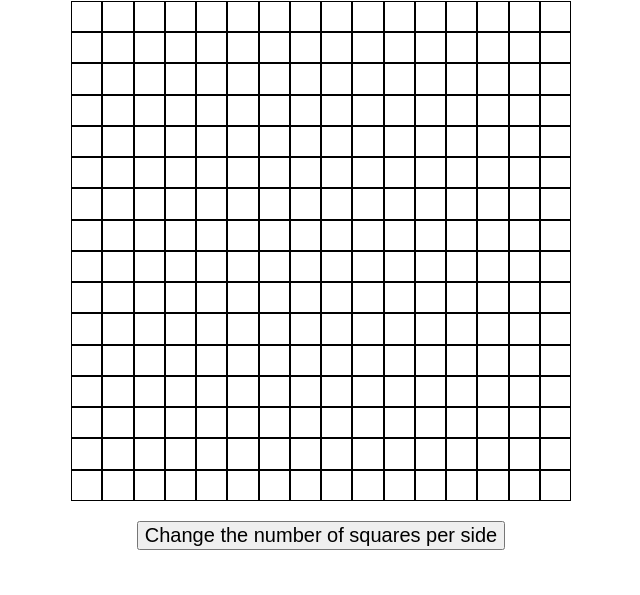
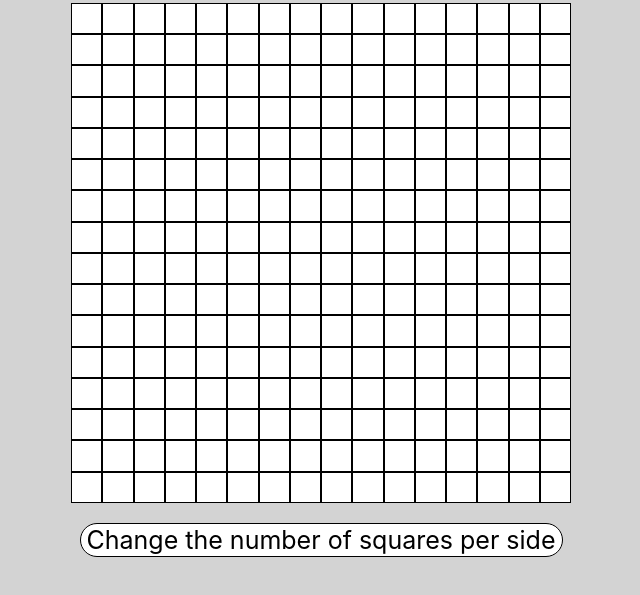
Before and after one commit to juancorax/odin-etch-a-sketch, a plain HTML site: page index.html in a window 1280 px wide. Shown: the part 79-674 px from the top of the page, without its empty margins (319-959 px from the left). Drawn offline with Linux system fonts and the light colour scheme.

Commit message:
feat: improve styles

```diff
--- a/style.css
+++ b/style.css
@@ -4,6 +4,21 @@ body {
   flex-direction: column;
   align-items: center;
   justify-content: center;
+  font-family:
+    -apple-system,
+    BlinkMacSystemFont,
+    avenir next,
+    avenir,
+    segoe ui,
+    helvetica neue,
+    helvetica,
+    Cantarell,
+    Ubuntu,
+    roboto,
+    noto,
+    arial,
+    sans-serif;
+  background-color: #d3d3d3;
 }
 
 #column-container {
@@ -29,5 +44,30 @@ body {
 
 #grid-size-button {
   margin-top: 20px;
-  font-size: 20px;
+  border: 1px solid black;
+  border-radius: 20px;
+  font-family:
+    -apple-system,
+    BlinkMacSystemFont,
+    avenir next,
+    avenir,
+    segoe ui,
+    helvetica neue,
+    helvetica,
+    Cantarell,
+    Ubuntu,
+    roboto,
+    noto,
+    arial,
+    sans-serif;
+  font-size: 25px;
+  background-color: white;
+  transition:
+    color 0.3s ease,
+    background-color 0.3s ease;
 }
+
+#grid-size-button:hover {
+  color: white;
+  background-color: black;
+}
```
